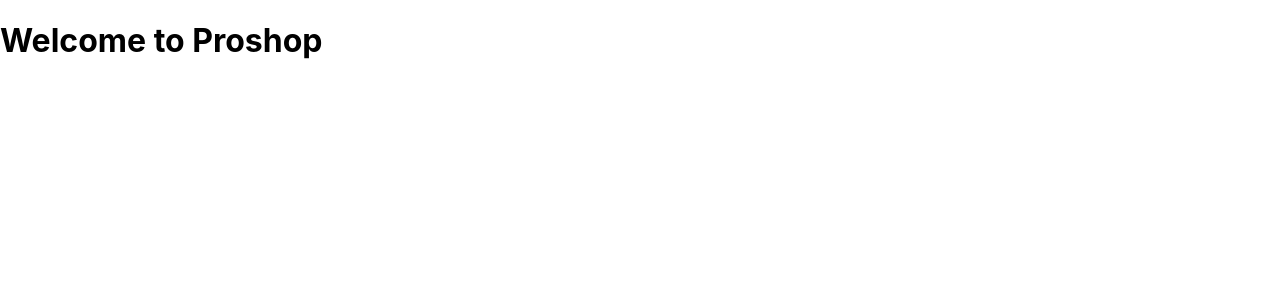
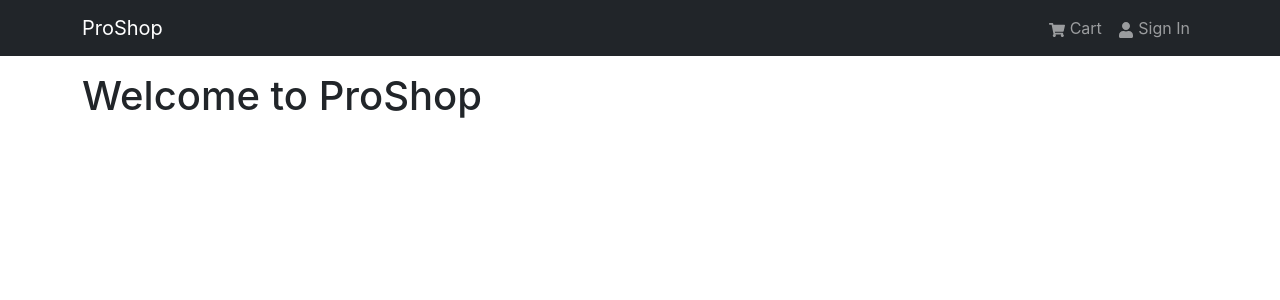
Before and after one commit to bluefox-codes/proshop, a React (Create React App) app in the folder frontend/: page / in a window 1280 px wide. Shown: the top 300 px of the page. Built offline with nearby package versions, Linux system fonts and the light colour scheme.

Commit message:
Create a header component
Create a header component

```diff
--- a/frontend/public/index.html
+++ b/frontend/public/index.html
@@ -24,7 +24,7 @@
       work correctly both with client-side routing and a non-root public URL.
       Learn how to configure a non-root public URL by running `npm run build`.
     -->
-    <title>Welcome to Proshop</title>
+    <title>Welcome to ProShop</title>
   </head>
   <body>
     <noscript>You need to enable JavaScript to run this app.</noscript>
--- a/frontend/src/App.js
+++ b/frontend/src/App.js
@@ -1,9 +1,19 @@
 import React from 'react'
+import Header from './components/Header'
+import { Container } from 'react-bootstrap'
+
 
 const App = () => {
   return (
-    <h1>Welcome to Proshop</h1>
+    <>
+      <Header />
+      <main className='py-3'>
+        <Container>
+          <h1>Welcome to ProShop</h1>
+        </Container>
+      </main>
+    </>
   )
-}
+};
 
 export default App
--- /dev/null
+++ b/frontend/src/components/Header.jsx
@@ -0,0 +1,27 @@
+import React from 'react'
+import { Navbar, Nav, Container} from 'react-bootstrap'
+import { FaShoppingCart, FaUser} from 'react-icons/fa'
+
+
+const Header = () => {
+  return (
+    <header>
+        <Navbar bg='dark' variant='dark' expand='lg' collapseOnSelect>
+            <Container>
+                <Navbar.Brand href='/'> ProShop </Navbar.Brand>
+                <Navbar.Toggle aria-controls='basic-navbar-nav' />
+
+                <Navbar.Collapse id='basic-navbar-nav' >
+                    <Nav className='ms-auto'>
+                        <Nav.Link href='/cart'><FaShoppingCart /> Cart</Nav.Link>
+                        <Nav.Link href='/login'><FaUser /> Sign In</Nav.Link>
+                    </Nav>
+                </Navbar.Collapse>
+
+            </Container>
+        </Navbar>
+    </header>
+  )
+}
+
+export default Header
--- a/frontend/src/index.js
+++ b/frontend/src/index.js
@@ -1,5 +1,6 @@
 import React from 'react';
 import ReactDOM from 'react-dom/client';
+import 'bootstrap/dist/css/bootstrap.min.css'
 import './index.css';
 import App from './App';
 import reportWebVitals from './reportWebVitals';
@@ -11,7 +12,4 @@
   </React.StrictMode>
 );
 
-// If you want to start measuring performance in your app, pass a function
-// to log results (for example: reportWebVitals(console.log))
-// or send to an analytics endpoint. Learn more: https://bit.ly/CRA-vitals
 reportWebVitals();
```
